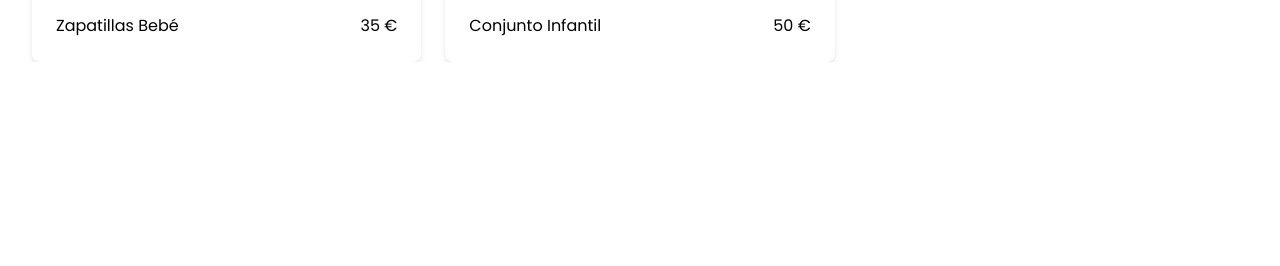
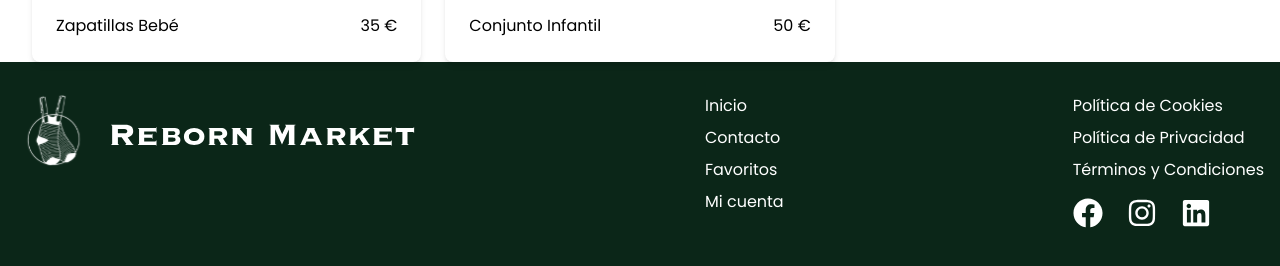
Before and after one commit to HackSisters/reborn-market-front, a React (Vite) app: page / in a window 1280 px wide. Shown: the part 1166-1432 px from the top of the page. Before the commit the page ends 1228 px from the top, so only its background shows below. Built offline with nearby package versions, Linux system fonts and the light colour scheme; a web font is replaced by a local one.

Commit message:
change title + add favicon + add footer to main layout

```diff
--- a/index.html
+++ b/index.html
@@ -2,9 +2,9 @@
 <html lang="en">
   <head>
     <meta charset="UTF-8" />
-    <!-- <link rel="icon" type="image/svg+xml" href="/vite.svg" /> -->
+    <link rel="icon" type="image/png" href="/favicon.png" />
     <meta name="viewport" content="width=device-width, initial-scale=1.0" />
-    <title>Market</title>
+    <title>Reborn Market</title>
   </head>
   <body>
     <div id="root"></div>
--- a/src/layouts/MainLayout.jsx
+++ b/src/layouts/MainLayout.jsx
@@ -1,6 +1,6 @@
 import { Outlet } from "react-router-dom";
 import Header from "../components/layouts/Header";
-// import Footer from "../components/Footer";
+import Footer from "../components/layouts/Footer";
 
 const MainLayout = () => {
     return (
@@ -9,7 +9,7 @@ const MainLayout = () => {
             <main className="main-layout">
                 <Outlet/>
             </main>
-            {/* <Footer/> */}
+            <Footer/>
         </>
     )
 }
```
Also changed, not shown: public/favicon.png (added).
